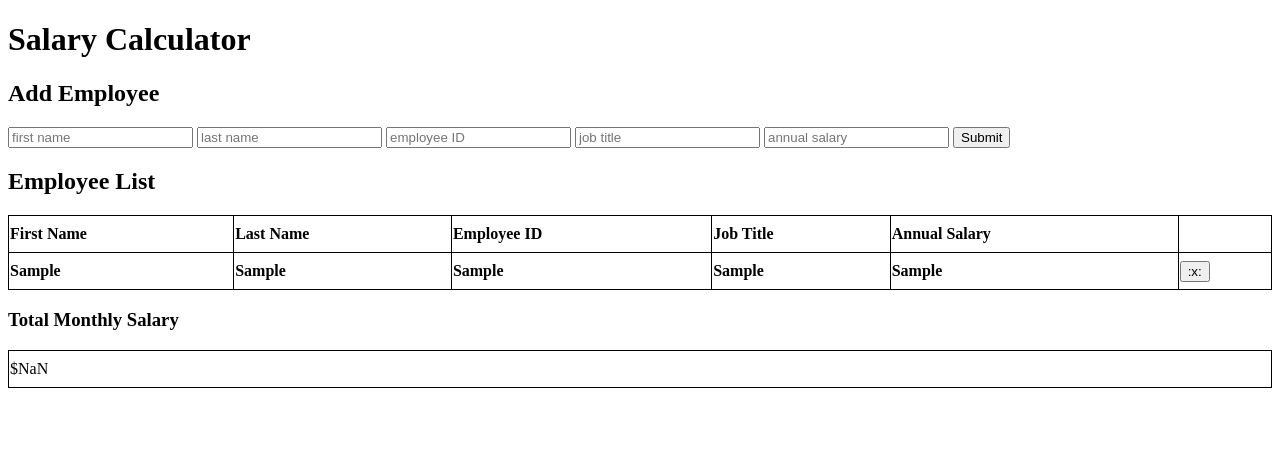
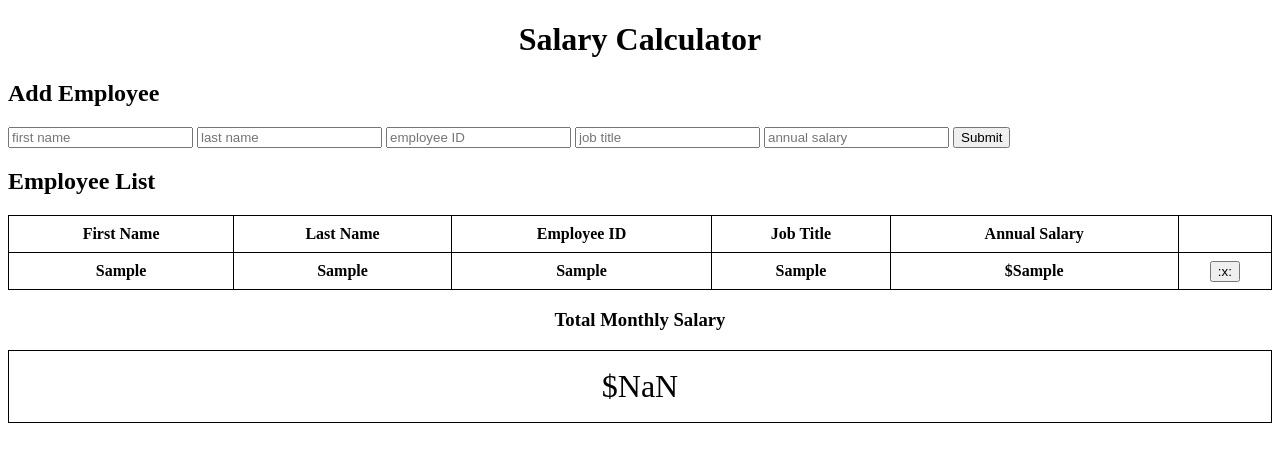
Before and after one commit to JakeBuroker/salary-calc-wc, a website: page index.html in a window 1280 px wide. Both pictures are taken after typing "Sample", "Sample", "Sample", "Sample", "Sample" into the empty fields and a click on the button "Submit". Drawn offline with Linux system fonts and the light colour scheme.

```diff
--- a/script.js
+++ b/script.js
@@ -18,7 +18,7 @@
         <th>${lastName}</th>
         <th>${employeeId}</th>
         <th>${jobTitle}</th>
-        <th>${annualSalary}</th>
+        <th>$${annualSalary}</th>
         <th><button onclick="deleteEmployee(event)">:x:</button></th>
         </tr>
         </tr>
@@ -32,13 +32,14 @@
     document.getElementById('annualSalaryInput').value = '';
 
 let salaryNum = Number(annualSalary)
-totalMonthly += salaryNum / 12;
+totalMonthly += salaryNum / 12
+totalMonthly = Math.round(totalMonthly);
 
 let totalMonthlyCount = document.getElementById("totalmonthly");
 totalMonthlyCount.innerHTML =
 `
 <tr>
-<td>$${totalMonthly}</td>
+<td id="monthlyamount">$${totalMonthly}</td>
 </tr>
 `
 if (totalMonthly > 20000)
--- a/style.css
+++ b/style.css
@@ -9,9 +9,20 @@
   }
   tr {
     border-collapse: collapse;
-float: center
+text-align:center
   }
 
   #over-budget {
-    color: red
+    color: red;
+    text-align: center;
+    font-size: 150%;
   }
+h3 {
+  text-align: center;
+}
+h1 {text-align: center
+  ;}
+  #monthlyamount {
+    text-align: center;
+    font-size: 200%;
+  }
```
